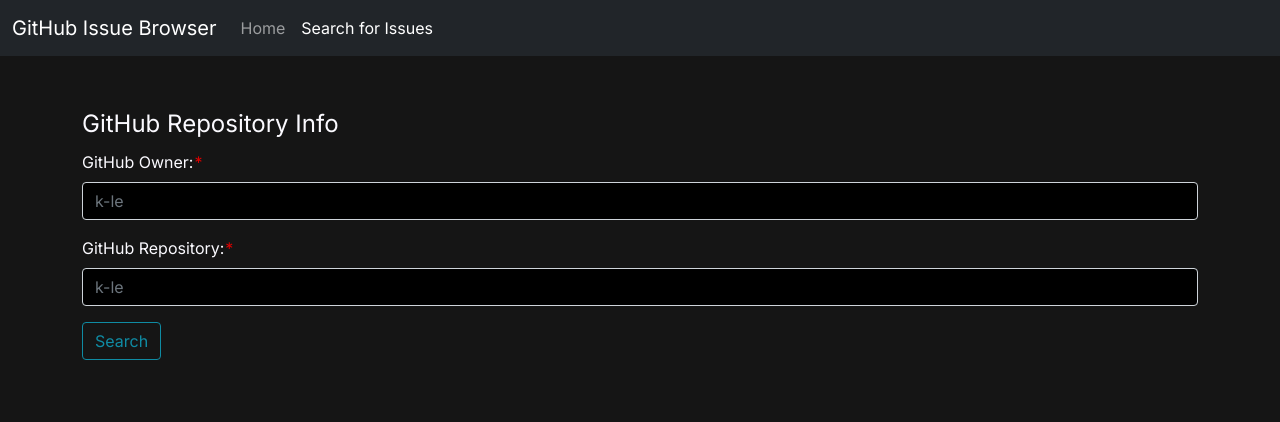
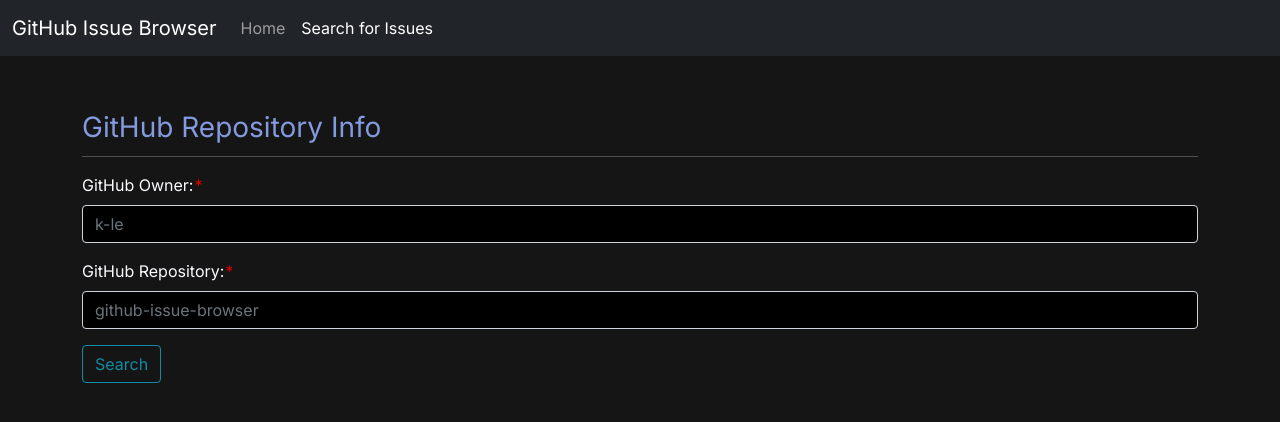
Before and after one commit to k-le/github-issue-browser, an Angular app: page /search in a window 1280 px wide. Shown: the top 422 px of the page. Built offline with nearby package versions, Linux system fonts and the light colour scheme.

Commit message:
Fixed IssueSearchComponent styling

```diff
--- a/src/app/app.component.html
+++ b/src/app/app.component.html
@@ -1,4 +1,4 @@
-<main>
+<main #main (click)="isFocused(main)">
   <app-nav-bar></app-nav-bar>
   <!-- <app-dashboard style="position: relative; top: 50px"></app-dashboard> -->
 </main>
--- a/src/app/app.component.ts
+++ b/src/app/app.component.ts
@@ -7,4 +7,8 @@
 })
 export class AppComponent {
   title = 'IssueBrowser';
+
+  isFocused(elem: HTMLElement): boolean {
+    return elem === document.activeElement;
+  }
 }
--- a/src/app/dashboard/dashboard.component.html
+++ b/src/app/dashboard/dashboard.component.html
@@ -1,7 +1,10 @@
 <div class="container" style="position: relative; top: 50px">
   <form [formGroup]="gitInfoForm" (ngSubmit)="onSubmit()">
     <fieldset>
-      <legend>GitHub Repository Info</legend>
+      <legend style="font-size: 1.75rem; color: var(--lightest-gb)">
+        GitHub Repository Info
+      </legend>
+      <hr />
       <div class="form-group mb-3">
         <label for="GitHub Owner" class="form-label required"
           >GitHub Owner:</label
@@ -27,7 +30,7 @@
           id="repo"
           type="text"
           formControlName="repo"
-          placeholder="k-le"
+          placeholder="github-issue-browser"
           class="form-control"
           required
         />
--- a/src/app/issue-detail/issue-detail.component.html
+++ b/src/app/issue-detail/issue-detail.component.html
@@ -46,7 +46,7 @@
         <span *ngFor="let label of issue.labels">{{ label.description }} </span>
         <br />
         <strong>Label: </strong>
-        <span *ngFor="let label of issue.labels">{{ label.name }} </span>
+        <span *ngFor="let label of issue.labels">{{ label.name }}, </span>
       </p>
     </div>
   </div>
--- a/src/app/issue-search/issue-search.component.html
+++ b/src/app/issue-search/issue-search.component.html
@@ -13,7 +13,13 @@
     />
   </form>
 
-  <ul *ngIf="searchBox.value.length > 0" [ngClass]="'search-result'">
+  <ul
+    *ngIf="searchBox.value.length > 0"
+    [ngClass]="[
+      isFocused(searchBox) ? 'show-elem' : 'hide-elem',
+      'search-result'
+    ]"
+  >
     <li *ngFor="let issue of searchedIssues$ | async">
       <a (click)="openDetails(issue.number)">
         #{{ issue.number }}: {{ issue.title }}
--- a/src/app/repo-issues/repo-issues.component.html
+++ b/src/app/repo-issues/repo-issues.component.html
@@ -64,7 +64,7 @@
   >
     <div class="issue-content">
       <span class="issue-heading">
-        {{ getShortenedTextBody(issue.title) }}
+        {{ issue.title }}
       </span>
       <span class="issue-number"> #{{ issue.number }}</span>
       <p class="issue-creator">Creator: {{ issue.user.login }}</p>
--- a/src/index.html
+++ b/src/index.html
@@ -24,7 +24,7 @@
       href="https://fonts.googleapis.com/css?family=Noto+Sans+JP"
     />
   </head>
-  <body (click)="document.activeElement">
+  <body>
     <app-root></app-root>
   </body>
 </html>
```
